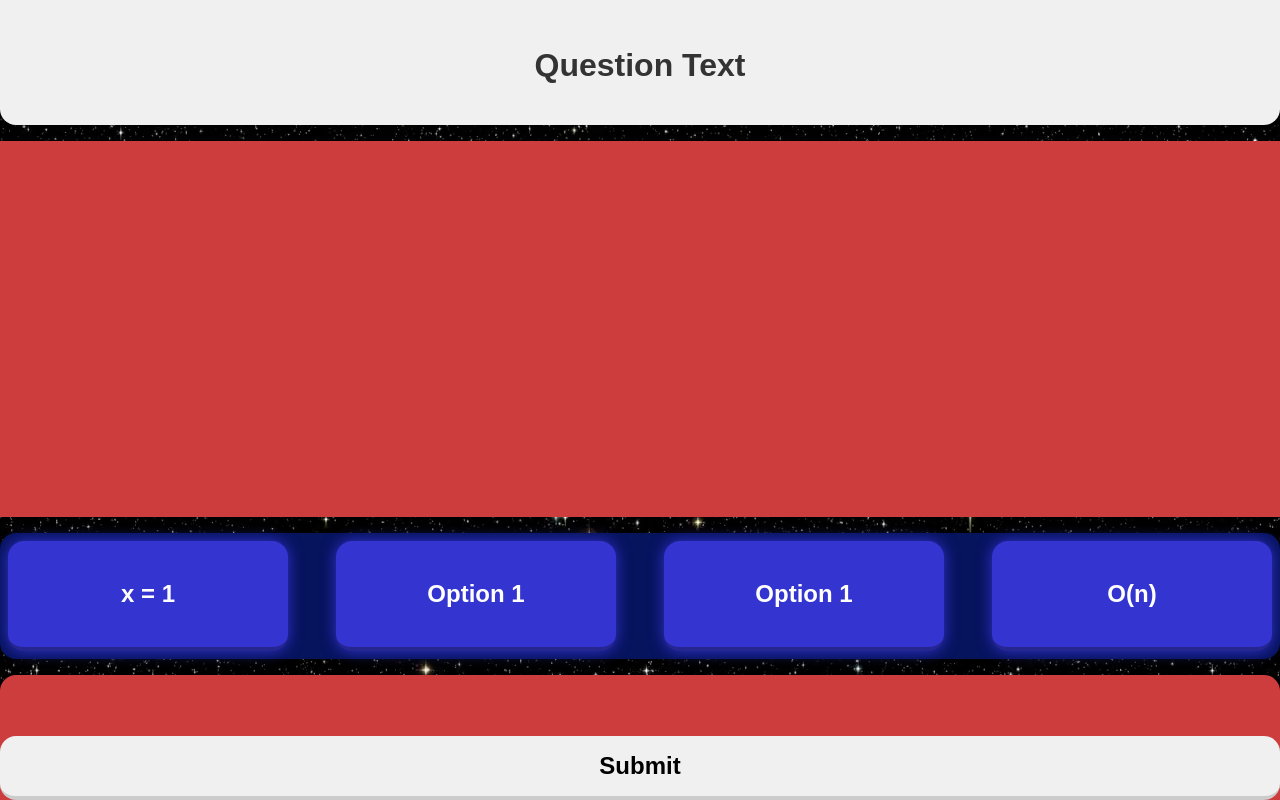
After one commit to rialdcart098/CS50-Week-10, a Flask app: page /quizzes/1 in a window 1280 px wide. The commit adds this page. Run offline with Flask 3, Linux system fonts and the light colour scheme; the visitor is signed in with stand-in values (Sample User, id 1).

Commit message:
Made quiz page, used grid layout more

```diff
--- a/routes/quiz.py
+++ b/routes/quiz.py
@@ -1,9 +1,5 @@
-from flask import Flask, Blueprint, render_template, request, session, redirect, url_for, g, current_app
-from flask_session import Session
-from markupsafe import Markup, escape
+from flask import Flask, Blueprint, render_template, session
 from helpers import login_required
-import sqlite3
-import os
 
 app = Flask(__name__)
 
@@ -12,5 +8,9 @@ quiz_bp = Blueprint('quiz', __name__, template_folder='../templates/quizzes', ur
 @quiz_bp.route("/", methods=["GET", "POST"])
 @login_required
 def quiz_home():
+    return render_template("quizzes.html", page="Quiz Menu")
 
-    return render_template("quizzes.html", page="Quiz")
+@quiz_bp.route("/<quizname>")
+@login_required
+def quiz_page(quizname):
+    return render_template("quiz-page.html", page="Quiz", exam=quizname)
--- a/static/style.css
+++ b/static/style.css
@@ -40,10 +40,13 @@ button:hover
 button:active {
     filter: brightness(60%);
 }
-body
-{
+body {
     background-color: #020202;
     font-family: "Manrope", sans-serif;
+    background-image: url('bg_images/backgroundImage.png');
+}
+body[class="main-body"]
+{
     font-optical-sizing: auto;
     font-style: normal;
     display: flex;
@@ -51,7 +54,6 @@ body
     min-height: 100vh;
     margin: 0;
     padding: 0;
-    background-image: url('bg_images/backgroundImage.png');
     background-size: cover;
     background-position: center;
 }
@@ -113,8 +115,7 @@ a
 }
 a:hover
 {
-    background: rgba(52, 52, 208, 0.1);
-    border-radius: 0.5rem;
+    color: #333333;
 }
 footer {
     text-align: center;
@@ -188,7 +189,7 @@ input
   box-shadow: 0 0 10px rgba(0,0,0,0.1);
 }
 
-button[type="button"] {
+button[class="quiz-button"] {
     font-family: "Manrope", sans-serif;
     padding: 0.5rem 1rem;
     border: none;
@@ -196,3 +197,111 @@ button[type="button"] {
     font-size: 4rem;
 
 }
+
+.wrong {
+    background-color: #ff4d4d;
+    color: white;
+}
+.right {
+    background-color: #4caf50;
+    color: white;
+}
+.quiz-body {
+    font-family: "Manrope", sans-serif;
+    display: grid;
+    grid-auto-rows: 1fr 3fr 1fr 1fr;
+    grid-template-columns: 1fr 1fr 1fr 1fr;
+    gap: 1rem;
+    height: 100vh;
+    width: 100%;
+    margin: 0;
+
+}
+.quiz-header {
+    grid-column: 1 / 5;
+    grid-row: 1 / 2;
+    display: flex;
+    justify-content: center;
+    align-items: center;
+    font-size: 2rem;
+    font-weight: bold;
+    background: #f0f0f0;
+    padding: 1rem;
+    border: none;
+    border-bottom-right-radius: 1rem;
+    border-bottom-left-radius: 1rem;
+}
+.quiz-questions {
+    grid-column: 1 / 5;
+    grid-row: 2 / 3;
+    display: flex;
+    justify-content: center;
+    align-items: center;
+    font-size: 1.5rem;
+    font-weight: bold;
+    padding: 1rem;
+    background: none;
+    background-color: #cd3d3d;
+}
+.quiz-options {
+    grid-column: 1 / 5;
+    grid-row: 3 / 4;
+    display: grid;
+    grid-template-columns: repeat(4, 1fr);
+    gap: 2rem;
+    background: #06135d;
+    border-radius: 1rem;
+    box-sizing: border-box;
+}
+.quiz-footer {
+    grid-column: 1 / 5;
+    grid-row: 4 / 5;
+    display: grid;
+    grid-template-rows: 1fr;
+    grid-template-columns: 1fr 1fr 1fr 1fr;
+    justify-content: center;
+    align-items: center;
+    font-size: 1.5rem;
+    font-weight: bold;
+    background: none;
+    background-color: #cd3d3d;
+    border: none;
+    border-top-right-radius: 1rem;
+    border-top-left-radius: 1rem;
+}
+.quiz-submit {
+    grid-row: 3 / 5;
+    grid-column: 1 / 5;
+    display: flex;
+    justify-content: center;
+    align-items: center;
+    font-size: 1.5rem;
+    font-weight: bold;
+    padding: 1rem;
+    height: 100%;
+    background: #f0f0f0;
+    border: none;
+    border-radius: 1rem;
+    border-bottom: 0.25rem solid #ccc;
+}
+.quiz-option {
+    font-family: "Manrope", sans-serif;
+    display: flex;
+    justify-content: center;
+    align-items: center;
+    font-weight: bold;
+    font-size: 1.5rem;
+    padding: 0.5rem;
+    border: none;
+    border-radius: 1rem;
+    border-bottom: 0.25rem solid #262691;
+    background-color: #3434d0;
+    color: white;
+    cursor: pointer;
+    transition: background-color 0.3s ease;
+    margin: 0.5rem;
+    box-shadow: 0 0 15px rgba(52, 52, 208);
+    white-space: normal;   /* allow line breaks */
+    word-break: break-word; /* break long words */
+    text-align: center;
+}
--- a/templates/index.html
+++ b/templates/index.html
@@ -1,9 +1,11 @@
 {% extends "layout.html" %}
 
 {% block content %}
-
-<div>
+<body class="main-body">
+    <div>
     Hey
 </div>
+</body>
+
 
 {% endblock %}
--- a/templates/login.html
+++ b/templates/login.html
@@ -1,7 +1,7 @@
 {% extends 'layout.html' %}
 
 {% block content %}
-<body>
+<body class="main-body">
     <div class="container">
         <div class="box">
             <form method="POST" action="/login">
--- /dev/null
+++ b/templates/quiz-page.html
@@ -0,0 +1,26 @@
+<!DOCTYPE html>
+<html lang="en">
+<head>
+    <meta charset="UTF-8">
+    <meta name="viewport" content="initial-scale=1, width=device-width">
+    <title>Studyr - Quiz</title>
+    <link href="../static/style.css" rel="stylesheet">
+</head>
+<body class="quiz-body">
+    <div class="quiz-header">
+        <h1 class="title" id="question">Question Text</h1>
+    </div>
+    <div class="quiz-questions">
+
+    </div>
+    <div class="quiz-options">
+        <button class="quiz-option">x = 1</button>
+        <button class="quiz-option">Option 1</button>
+        <button class="quiz-option">Option 1</button>
+        <button class="quiz-option">O(n)</button>
+    </div>
+    <div class="quiz-footer">
+        <button class="quiz-submit" id="submit">Submit</button>
+    </div>
+</body>
+</html>
--- a/templates/signup.html
+++ b/templates/signup.html
@@ -1,6 +1,6 @@
 {% extends 'layout.html' %}
 {% block content %}
-<body>
+<body class="main-body">
     <div class="container">
         <div class="box">
                 <form method="POST" action="/signup">
```
Also changed, not shown: static/script.js (+90 -0 lines), templates/quizzes.html (+3 -44 lines), static/regents/algebra1june2025.json (renamed from regents/algebra1june2025.json), static/regents/geometryjune2025.json (renamed from regents/geometryjune2025.json), static/regents/images/q2.png (renamed from regents/images/q2.png), static/regents/images/q3.png (renamed from regents/images/q3.png), static/regents/images/q7.png (renamed from regents/images/q7.png), static/regents/images/q8.png (renamed from regents/images/q8.png), static/regents/images/q9.png (renamed from regents/images/q9.png).
